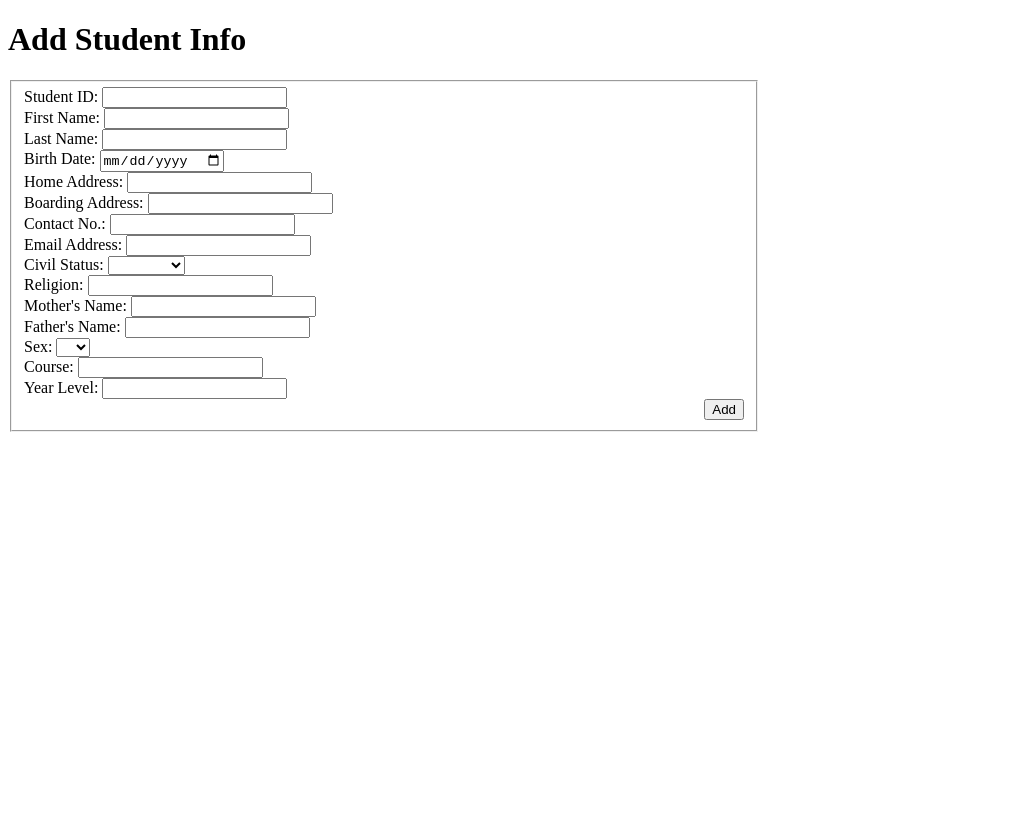
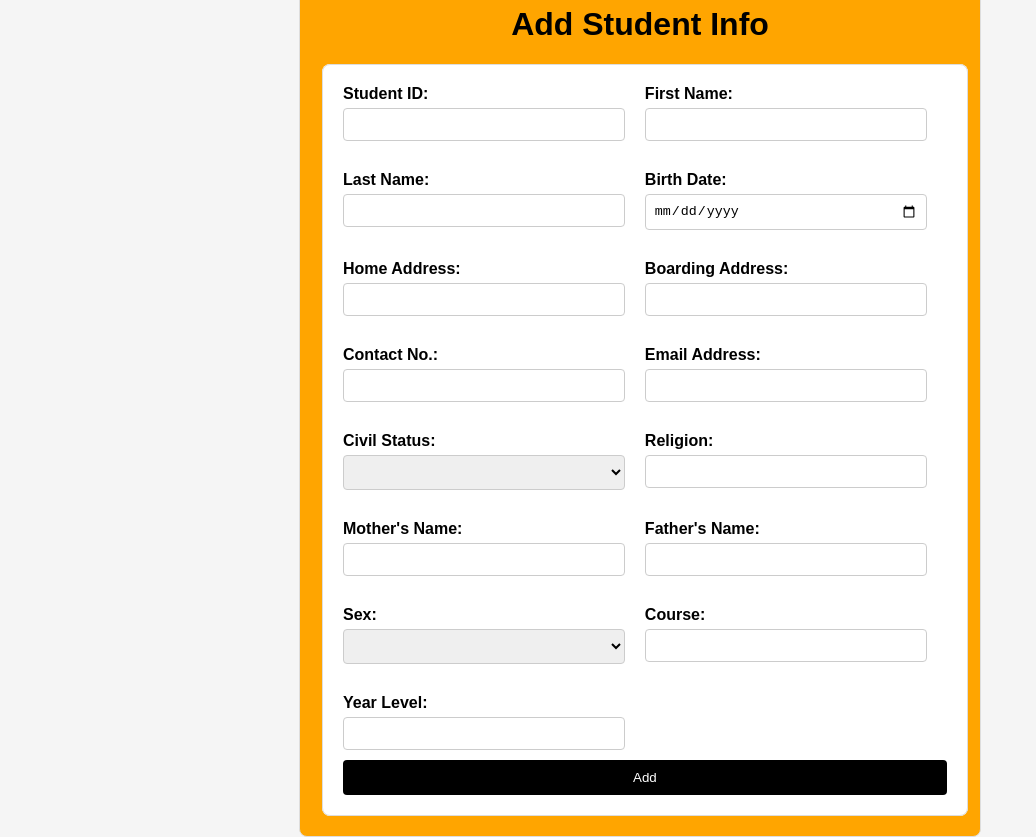
Before and after one commit to jamlmao/StudentDirectory, a PHP site: page /add_stud.php in a window 1280 px wide. Shown: the whole page, without its empty margins (0-1036 px from the left). Before the commit the page ends 800 px from the top, so only its background shows below. Run offline with PHP 8.4, Linux system fonts and the light colour scheme; some libraries are stand-ins or nearby versions.

Commit message:
Add files via upload

```diff
--- a/add_stud.php
+++ b/add_stud.php
@@ -5,13 +5,86 @@
     <meta name="viewport" content="width=device-width, initial-scale=1.0">
     <title>Student Directory</title>
     <!-- Import Chart.js library -->
+    <script src="https://cdn.jsdelivr.net/npm/sweetalert2@11"></script>
     <script src="https://cdn.jsdelivr.net/npm/chart.js"></script>
+    <style>
+        body {
+            font-family: Arial, sans-serif;
+            background-color: #f5f5f5;
+            margin: 0;
+            padding: 0;
+            display: flex;
+            justify-content: center;
+            align-items: center;
+            height: 100vh;
+        }
+        .container-fluid {
+            max-width: 40rem;
+            padding: 20px;
+            border: 1px solid #ddd;
+            border-radius: 8px;
+            background-color: orange;
+            display: flex;
+            justify-content: center;
+            align-items: center;
+        }
+        .col-10 {
+            width: 100%;
+        }
+        .form-wrapper {
+            width: 100%;
+            max-width: 70rem;
+        }
+        .border-dark-subtle {
+            border: 1px solid #ddd;
+            background-color: white;
+            border-radius: 8px;
+            padding: 20px;
+        }
+        .form-row {
+            display: flex;
+            flex-wrap: wrap;
+            gap: 20px;
+        }
+        .mb-3 {
+            flex: 0 0 50%;
+            max-width: calc(50% - 20px);
+        }
+        .text-right {
+            text-align: right;
+            width: 100%;
+        }
+        .form-label {
+            font-weight: bold;
+            display: block;
+            margin-bottom: 5px;
+        }
+        .form-control, .form-select {
+            width: 100%;
+            padding: 8px;
+            border-radius: 4px;
+            border: 1px solid #ccc;
+            box-sizing: border-box;
+            margin-bottom: 10px;
+        }
+        .btn-primary {
+            background-color: black;
+            color: white;
+            border: none;
+            padding: 10px 290px;
+            border-radius: 4px;
+            cursor: pointer;
+        }
+        .btn-primary:hover {
+            background-color: orange;
+        }
+    </style>
 </head>
 <body>
 
     <div class="container-fluid">
         <div class="col-10">
-            <h1>Add Student Info</h1>
+            <center><h1>Add Student Info</h1></center>
             <?php
             if(isset($_POST["btnSave"])){
                 require("dbconnect.php");
@@ -33,7 +106,7 @@
                 $father_name = $_POST["father_name"];
 
                 if(empty($studID) || empty($frstnm) || empty($lstnm) || empty($birthd) || empty($haddress) || empty($baddress) || empty($connum) || empty($email) || empty($civil_status) || empty($religion) || empty($mother_name) || empty($father_name) || empty($sx) || empty($crs) || empty($year_level)){
-                    echo "Please input all fields.";
+                    echo "                      Please input all fields.";
                 } else {
                     $sql = "INSERT INTO `tblstudentinfo`(`StudentID`, `Fname`, `Lname`, `bdate`, `homeaddr`, `boardingaddr`, `contact`, `email`, `civil_status`, `religion`, `mother_name`, `father_name`, `sex`, `course`, `year_level`) VALUES (:istudID, :ifrstnm, :ilstnm, :ibirthd, :ihaddress, :ibaddress, :iconnum, :iemail, :icivil_status, :ireligion, :imother_name, :ifather_name, :isx, :icrs, :iyear_level)";
                     $values = array(":istudID" => $studID, ":ifrstnm" => $frstnm, ":ilstnm" => $lstnm, ":ibirthd" => $birthd, ":ihaddress" => $haddress, ":ibaddress" => $baddress, ":iconnum" => $connum, ":iemail" => $email, ":icivil_status" => $civil_status, ":ireligion" => $religion, ":imother_name" => $mother_name, ":ifather_name" => $father_name, ":isx" => $sx, ":icrs" => $crs, ":iyear_level" => $year_level);
@@ -50,49 +123,50 @@
             }
             ?>
 
-            <fieldset class="border border-2 border-dark-subtle p-3 ms-auto me-auto" style="width: 45rem;">
-                <form action="add_stud.php" method="post" class="row">
-                    <div class="mb-3 w-50">
+            <fieldset class="border border-2 border-dark-subtle p-3">
+                <form action="add_stud.php" method="post" class="form-wrapper">
+                    <div class="form-row">
+                        <div class="mb-3">
                             <label class="form-label mb-0">Student ID: </label>
                             <input type="text" name="Student_ID" class="form-control" pattern="[0-9]+" title="Please enter only numeric values">
                         </div>
 
-                    <div class="mb-3 w-50">
+                        <div class="mb-3">
                             <label class="form-label mb-0">First Name: </label>
                             <input type="text" class="form-control" name="firstname">
                         </div>
 
-                    <div class="mb-3 w-50">
+                        <div class="mb-3">
                             <label class="form-label mb-0">Last Name: </label>
                             <input type="text" class="form-control" name="lastname">
                         </div>
 
-                    <div class="mb-3 w-50">
+                        <div class="mb-3">
                             <label class="form-label mb-0">Birth Date: </label>
                             <input type="date" class="form-control" name="birthdate">
                         </div>
 
-                    <div class="mb-3 w-50">
+                        <div class="mb-3">
                             <label class="form-label mb-0">Home Address: </label>
                             <input type="text" class="form-control" name="homeadd">
                         </div>
 
-                    <div class="mb-3 w-50">
+                        <div class="mb-3">
                             <label class="form-label mb-0">Boarding Address: </label>
                             <input type="text" class="form-control" name="boardingadd">
                         </div>
 
-                    <div class="mb-3 w-50">
+                        <div class="mb-3">
                             <label class="form-label mb-0">Contact No.: </label>
                             <input type="tel" class="form-control" name="contact">
                         </div>
 
-                    <div class="mb-3 w-50">
+                        <div class="mb-3">
                             <label class="form-label mb-0">Email Address: </label>
                             <input type="email" class="form-control" name="email">
                         </div>
 
-                    <div class="mb-3 w-50">
+                        <div class="mb-3">
                             <label class="form-label mb-0">Civil Status: </label>
                             <select class="form-select" name="civil_status">
                                 <option value=""></option>
@@ -103,22 +177,22 @@
                             </select>
                         </div>
 
-                    <div class="mb-3 w-50">
+                        <div class="mb-3">
                             <label class="form-label mb-0">Religion: </label>
                             <input type="text" class="form-control" name="religion">
                         </div>
 
-                    <div class="mb-3 w-50">
+                        <div class="mb-3">
                             <label class="form-label mb-0">Mother's Name: </label>
                             <input type="text" class="form-control" name="mother_name">
                         </div>
 
-                    <div class="mb-3 w-50">
+                        <div class="mb-3">
                             <label class="form-label mb-0">Father's Name: </label>
                             <input type="text" class="form-control" name="father_name">
                         </div>
 
-                    <div class="mb-3 w-50">
+                        <div class="mb-3">
                             <label class="form-label mb-0">Sex: </label>
                             <select class="form-select" name="sex">
                                 <option value=""></option>
@@ -127,45 +201,43 @@
                             </select>
                         </div>
 
-                    <div class="mb-3 w-50">
+                        <div class="mb-3">
                             <label class="form-label mb-0">Course: </label>
                             <input type="text" class="form-control" name="Course">
                         </div>
 
-                    <div class="mb-3 w-50">
+                        <div class="mb-3">
                             <label class="form-label mb-0">Year Level: </label>
                             <input type="text" class="form-control" name="year_level">
-
-                    <div style="text-align: right;">
-                        <button type="submit" name="btnSave" class="btn btn-primary w-25">Add</button>
+                        </div>
+                    </div>
+                    <div class="text-right">
+                        <button type="submit" name="btnSave" class="btn btn-primary">Add</button>
                     </div>
                 </form>
             </fieldset>
         </div>
     </div>
 
-    <!-- JavaScript Section -->
     <script>
-        function search(event){
-            if(event.keyCode == 13){
-                let search = document.getElementById("txtSearch").value;
-                if(search.length >= 3 || search.length === 0){
-                    loadItems();
+        Swal.fire({
+            title: "Student info Added",
+            showClass: {
+                popup: `
+                animate__animated
+                animate__fadeInUp
+                animate__faster
+                `
+            },
+            hideClass: {
+                popup: `
+                animate__animated
+                animate__fadeOutDown
+                animate__faster
+                `
             }
-            }
-        }
+        });
+    </script>
 
-        function loadItems(){
-            var xhttp = new XMLHttpRequest();
-            xhttp.onreadystatechange = function(){
-                if (this.readyState == 4 && this.status == 200) {
-                    document.getElementById("htmlContent").innerHTML = this.responseText;
-                }
-            };
-            let search = document.getElementById("txtSearch").value;
-            xhttp.open("GET", "CancelSearch.php?search="+search, true);
-            xhttp.send();
-        }
-    </script>
 </body>
 </html>
```
Lines whose indentation alone changed are shown as unchanged.
